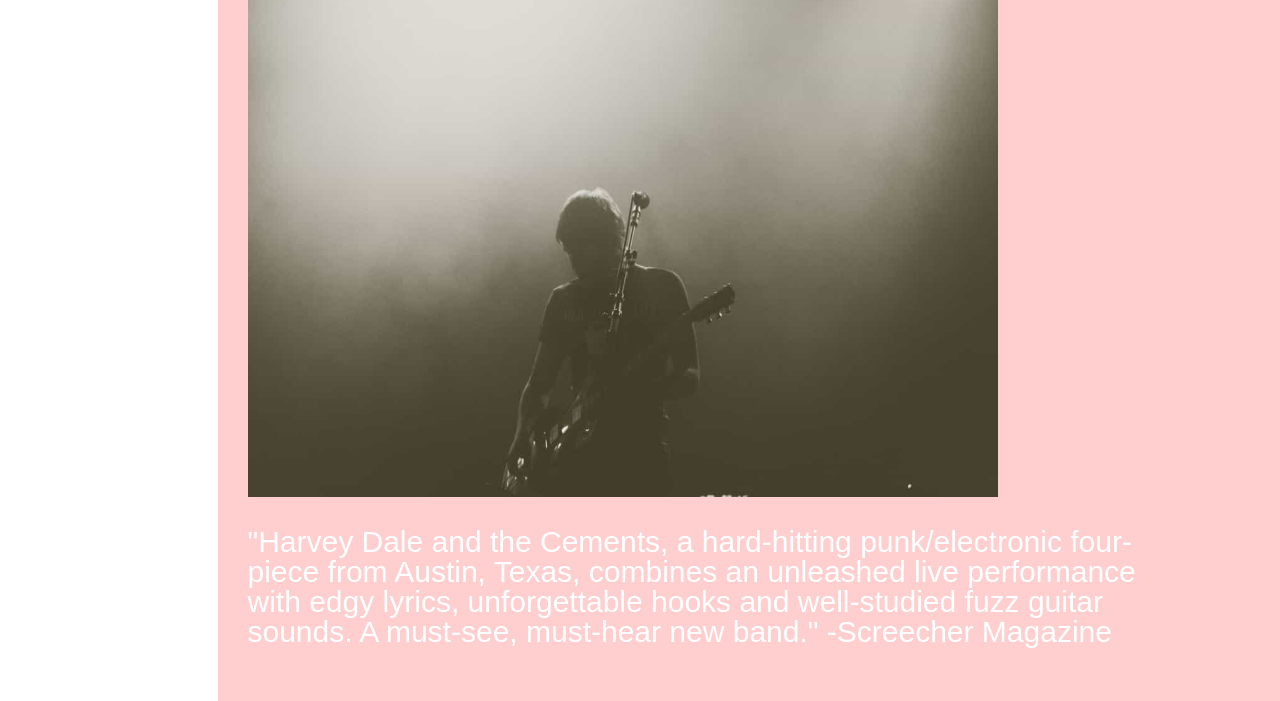
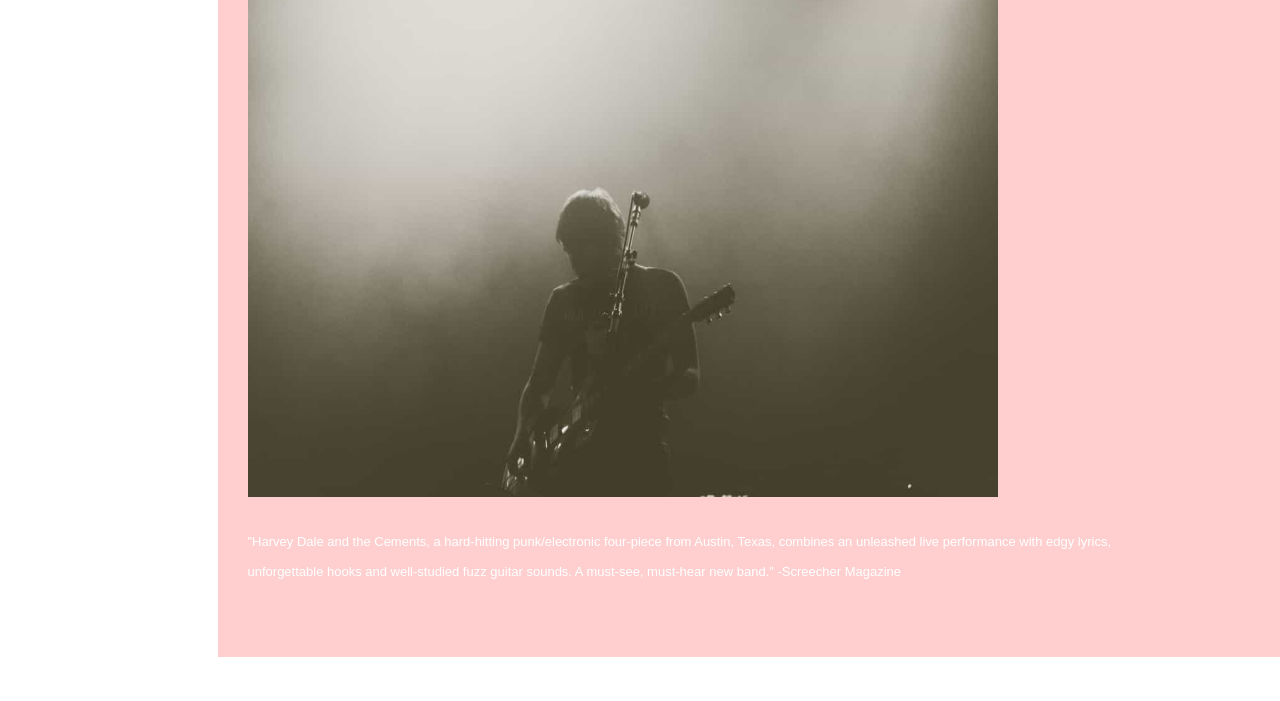
Before and after one commit to lmdickey4/lainie-sass, a website: page docs/index.html in a window 1280 px wide. Shown: the part 143-844 px from the top of the page. After the commit the page ends 800 px from the top, so only its background shows below. Drawn offline with Linux system fonts and the light colour scheme.

Commit message:
save files

```diff
--- a/src/scss/_content.scss
+++ b/src/scss/_content.scss
@@ -11,7 +11,7 @@
   p {
     width: 85%;
     min-width: 550px;
-    font-size: 3rem;
+    font-size: 1.3rem;
     line-height: 30px;
 }
 
```
Also changed, not shown: docs/css/new-styles.css.
